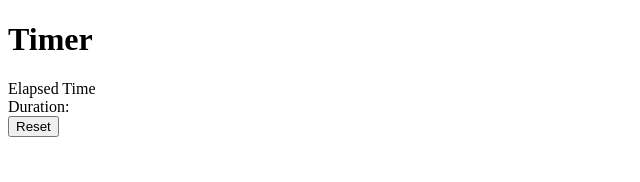
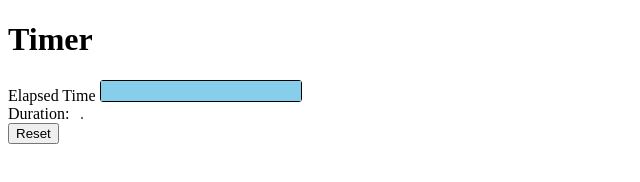
Before and after one commit to AvinashKrSharma/7guis, a plain HTML site: page timer.html in a window 1280 px wide. Shown: the whole page, without its empty margins (0-640 px from the left). Drawn offline with Linux system fonts and the light colour scheme.

Commit message:
Timer - basic progress bar animation

```diff
--- a/timer.html
+++ b/timer.html
@@ -10,8 +10,40 @@
         .root {
             max-width: 300px;
         }
-        .gauge, .slider {
-            display: inline;
+
+        #gauge {
+            width: 200px;
+            height: 20px;
+            /* overflow: hidden; */
+        }
+
+        #gauge>span {
+            width: 10px;
+            height: 20px;
+            display: inline-block;
+            background: skyblue;
+        }
+
+        #gauge,
+        #slider {
+            display: inline-block;
+            border: 1px solid black;
+            border-radius: 3px;
+        }
+
+        .progress {
+            animation: progressBar 3s ease-in-out;
+            animation-fill-mode: forwards;
+        }
+
+        @keyframes progressBar {
+            0% {
+                width: 0;
+            }
+
+            100% {
+                width: 100%;
+            }
         }
     </style>
 </head>
@@ -21,7 +53,9 @@
     <div class="root">
         <div>
             <span>Elapsed Time</span>
-            <div id="gauge"></div>
+            <div id="gauge">
+                <span class="progress"></span>
+            </div>
         </div>
         <div id="elapsed-time-label"></div>
         <div>
@@ -32,6 +66,7 @@
     </div>
 
     <script nonce="Aks012BA">
+
     </script>
 </body>
 
```
